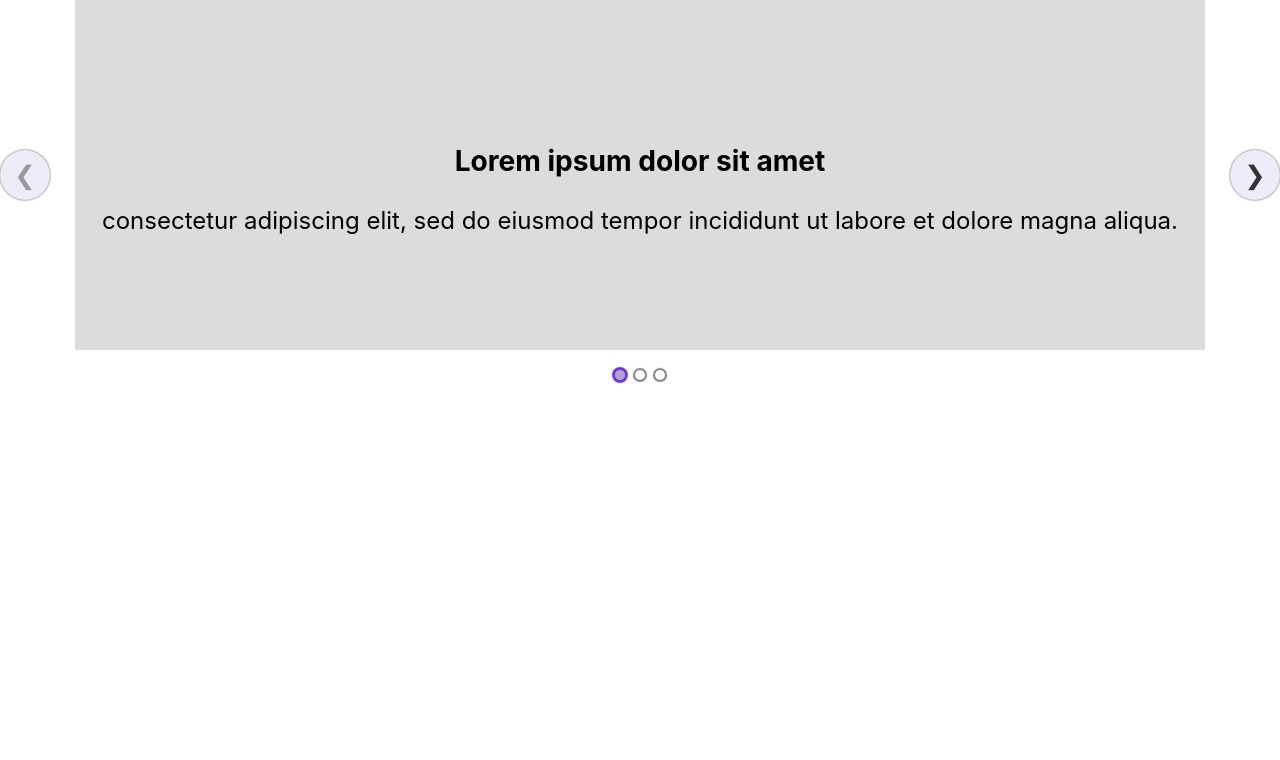
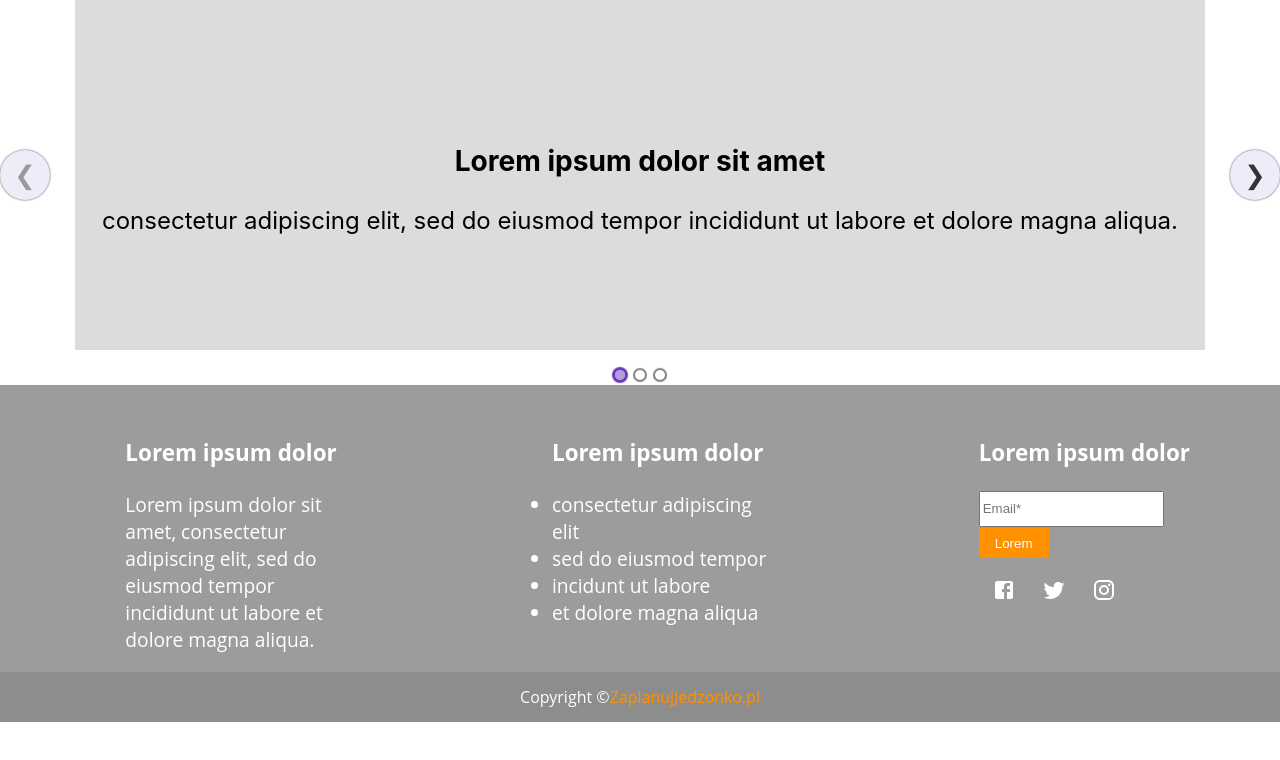
Before and after one commit to Dominikdoms/scramlab, a React (Create React App) app: page / in a window 1280 px wide. Shown: the top 760 px of the page. Built offline with nearby package versions, Linux system fonts and the light colour scheme.

Commit message:
Footer-task

```diff
--- a/package.json
+++ b/package.json
@@ -4,6 +4,7 @@
   "private": true,
   "dependencies": {
     "@material-ui/core": "^4.11.3",
+    "@material-ui/icons": "^4.11.2",
     "@testing-library/jest-dom": "^5.11.9",
     "@testing-library/react": "^11.2.5",
     "@testing-library/user-event": "^12.7.1",
--- a/src/App.js
+++ b/src/App.js
@@ -1,9 +1,11 @@
 import MainCarousel from "./Components/carousel";
-
+import MainFooter from "./Components/footer";
 const App=()=> {
   return (
+      <>
       <MainCarousel/>
-
+<MainFooter/>
+</>
   )
 }
 
--- /dev/null
+++ b/src/Components/footer.js
@@ -0,0 +1,118 @@
+import React from "react"
+import {createStyles, makeStyles} from "@material-ui/core/styles";
+import FacebookIcon from '@material-ui/icons/Facebook';
+import TwitterIcon from '@material-ui/icons/Twitter';
+import InstagramIcon from '@material-ui/icons/Instagram';
+const useStyles = makeStyles((theme) =>
+    createStyles({
+        footer: {
+            width: "100%",
+            backgroundColor: "#9C9C9C",
+            color: "#FFFFFF",
+            fontFamily: "'Open Sans', sans-serif",
+            paddingTop:30,
+
+        },
+        allLinks: {
+            listStyle: "none"
+        },
+        miniFooter: {
+            height: 50,
+            backgroundColor: "#8D8D8D",
+            display: "flex",
+            justifyContent: "center",
+            alignItems: "center"
+
+        },
+        columns: {
+            width: "20%",
+            display: "inline-block",
+            fontSize: "1.2rem"
+
+        },
+        buttons: {
+            backgroundColor: "#FF9100",
+            color: "#FFFFFF",
+            border: "none",
+            height: 30,
+            width: 70
+        },
+        icons:{
+            display:"flex",
+            justifyContent: "space-around",
+            width:150,
+            marginTop:20
+
+        },
+        input:{
+            height:30,
+
+        }
+    })
+);
+const MainFooter = () => {
+    const classes = useStyles();
+    return (
+        <footer className={classes.footer}>
+            <div className="footer">
+                <div style={{
+                    display:"flex",
+                    justifyContent:"space-around"
+                }}>
+                    <div className={classes.columns}>
+                        <ul className={classes.allLinks}>
+                            <h3>Lorem ipsum dolor</h3>
+                            <li>Lorem ipsum dolor sit amet, consectetur adipiscing elit, sed do eiusmod tempor incididunt ut
+                                labore et dolore magna aliqua.
+                            </li>
+                        </ul>
+                    </div>
+
+
+                    <div className={classes.columns}>
+                        <ul>
+                            <h3>Lorem ipsum dolor</h3>
+                            <li>consectetur adipiscing elit</li>
+                            <li>sed do eiusmod tempor</li>
+                            <li>incidunt ut labore</li>
+                            <li>et dolore magna aliqua</li>
+                        </ul>
+                    </div>
+
+                    <div className={classes.columns}>
+                        <ul className={classes.allLinks}>
+                            <h3>Lorem ipsum dolor</h3>
+                            <li>
+                                <form action="#" method="post">
+                                    <input className={classes.input} type="email" name="email" placeholder="Email*" maxLength="80" required/>
+                                    <button className={classes.buttons}>Lorem</button>
+
+                                </form>
+                            </li>
+                            <div className={classes.icons}>
+                                <FacebookIcon></FacebookIcon>
+                                <TwitterIcon></TwitterIcon>
+                                <InstagramIcon></InstagramIcon>
+                            </div>
+                            <li>
+                                <a href="#" title="Address,State,Country,Pincode"><i className="fa fa-map-marker"></i></a>
+                                <a href="#"><i className="fa fa-phone"></i></a>
+                                <a href="#"><i className="fa fa-envelope"></i></a>
+                            </li>
+                        </ul>
+                    </div>
+                </div>
+            </div>
+            <div className={classes.miniFooter}>
+                Copyright © <span style={{
+                color: "#FF9100"
+            }}>ZaplanujJedzonko.pl</span>
+            </div>
+        </footer>
+
+
+    )
+}
+
+
+export default MainFooter;
```
Also changed, not shown: 1 other file (tests, documents, lock files or other folders).
